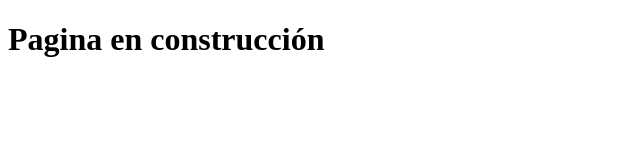
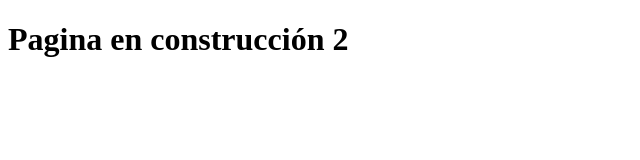
Before and after one commit to gabrielWeb/nabutulum-com, a plain HTML site: page index.html in a window 1280 px wide. Shown: the full height of the page, 0-640 px from the left. Drawn offline with Linux system fonts and the light colour scheme.

Commit message:
Update index.html
probando cambios

```diff
--- a/index.html
+++ b/index.html
@@ -5,7 +5,7 @@
 <body>
 
 <h1>
-  Pagina en construcción
+  Pagina en construcción 2
 </h1>
 
 </body>
```
